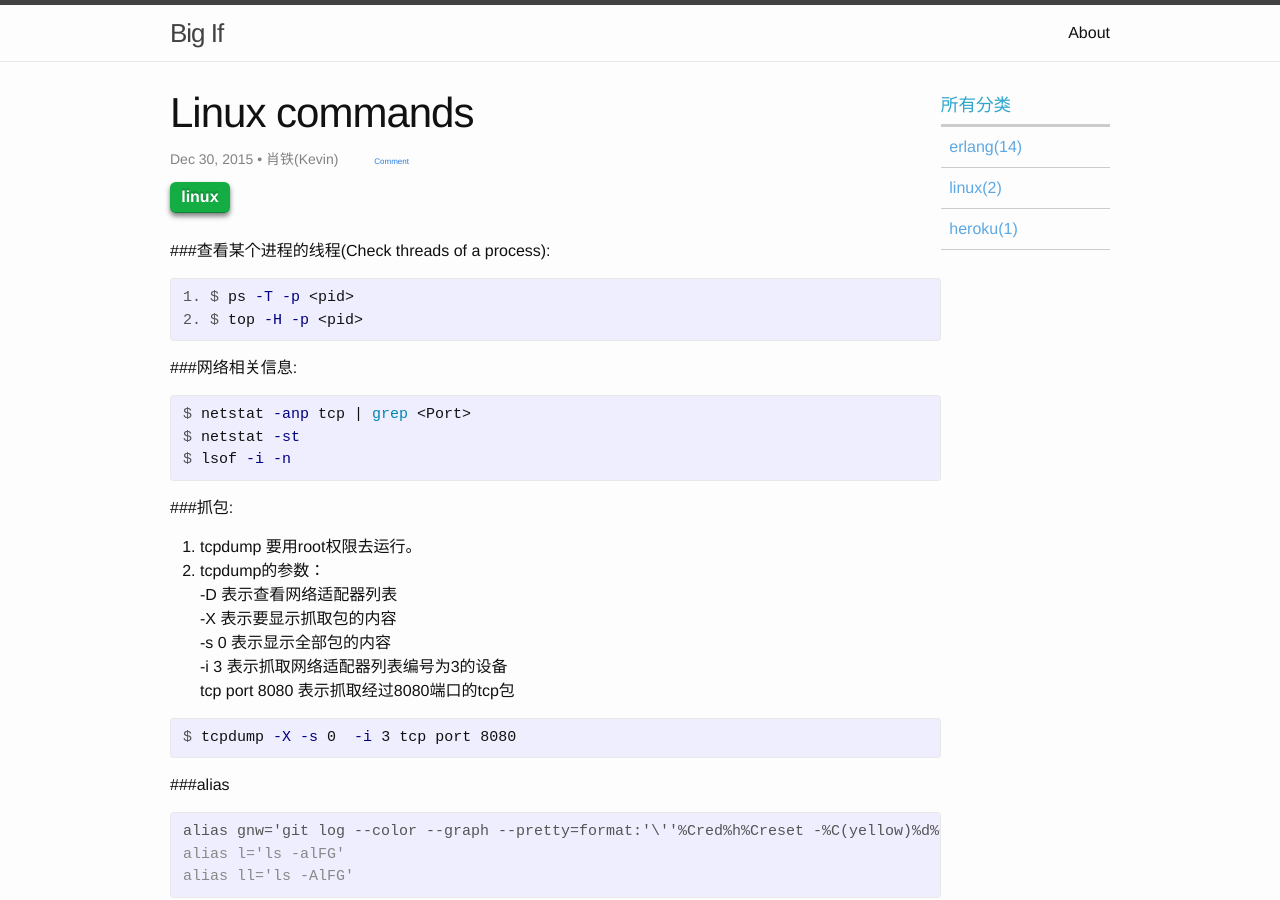
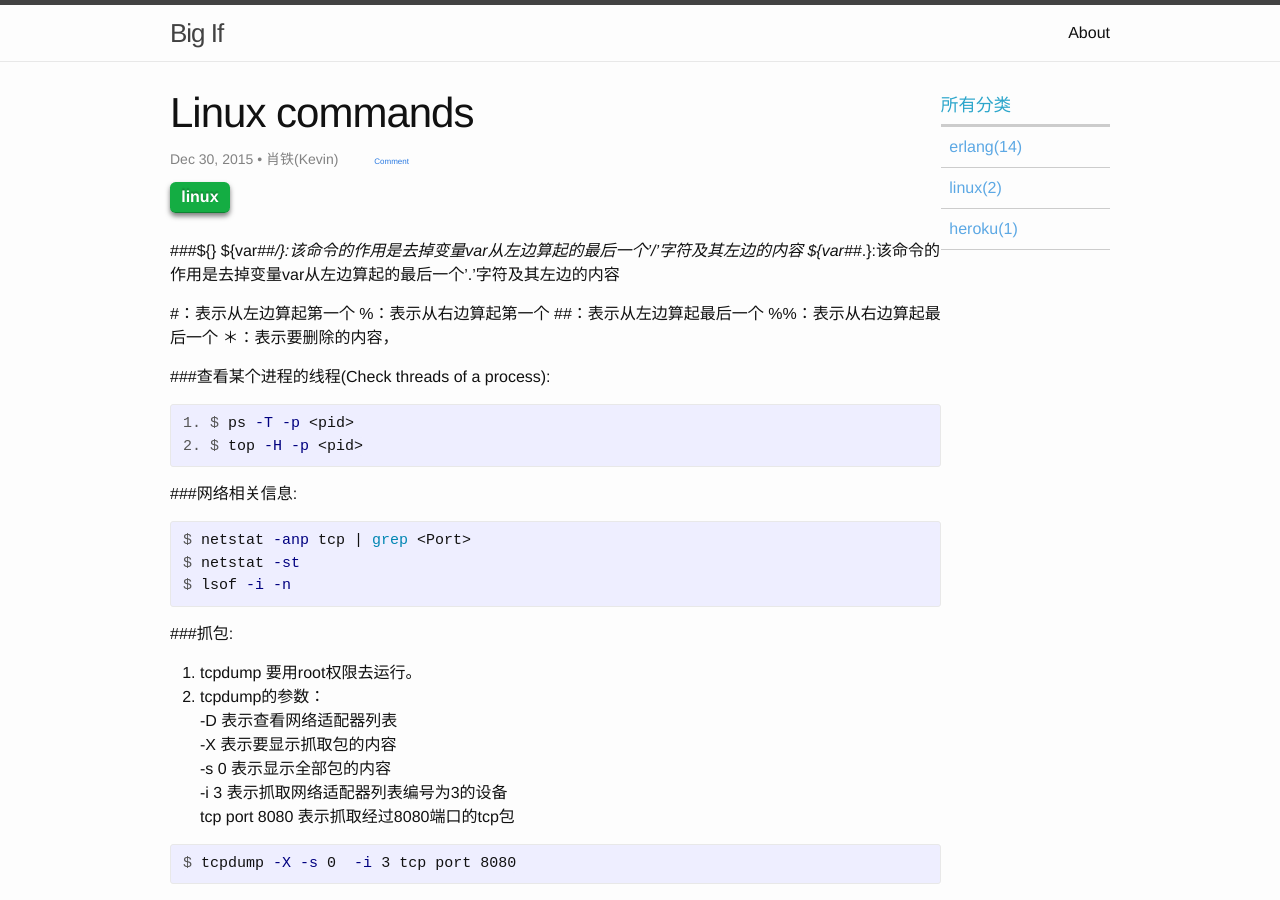
Before and after one commit to wudixiaotie/wudixiaotie.github.io, a Jekyll site: the page built from _posts/2015-12-30-linux-commands.md, in a window 1280 px wide and 900 px high. Built offline with Jekyll 4.4.1, drawn with Linux system fonts in a browser that asks for light colours; comment, search, counter and statistics services are not loaded.

Commit message:
Update 2015-12-30-linux-commands.md

```diff
--- a/_posts/2015-12-30-linux-commands.md
+++ b/_posts/2015-12-30-linux-commands.md
@@ -4,6 +4,16 @@ title:  "Linux commands"
 author: "肖铁(Kevin)"
 categories: linux
 ---
+
+###${}
+${var##*/}:该命令的作用是去掉变量var从左边算起的最后一个'/'字符及其左边的内容
+${var##*.}:该命令的作用是去掉变量var从左边算起的最后一个'.'字符及其左边的内容
+
+#：表示从左边算起第一个
+%：表示从右边算起第一个
+##：表示从左边算起最后一个
+%%：表示从右边算起最后一个
+＊：表示要删除的内容，
 
 ###查看某个进程的线程(Check threads of a process):
 {% highlight console %}
```
